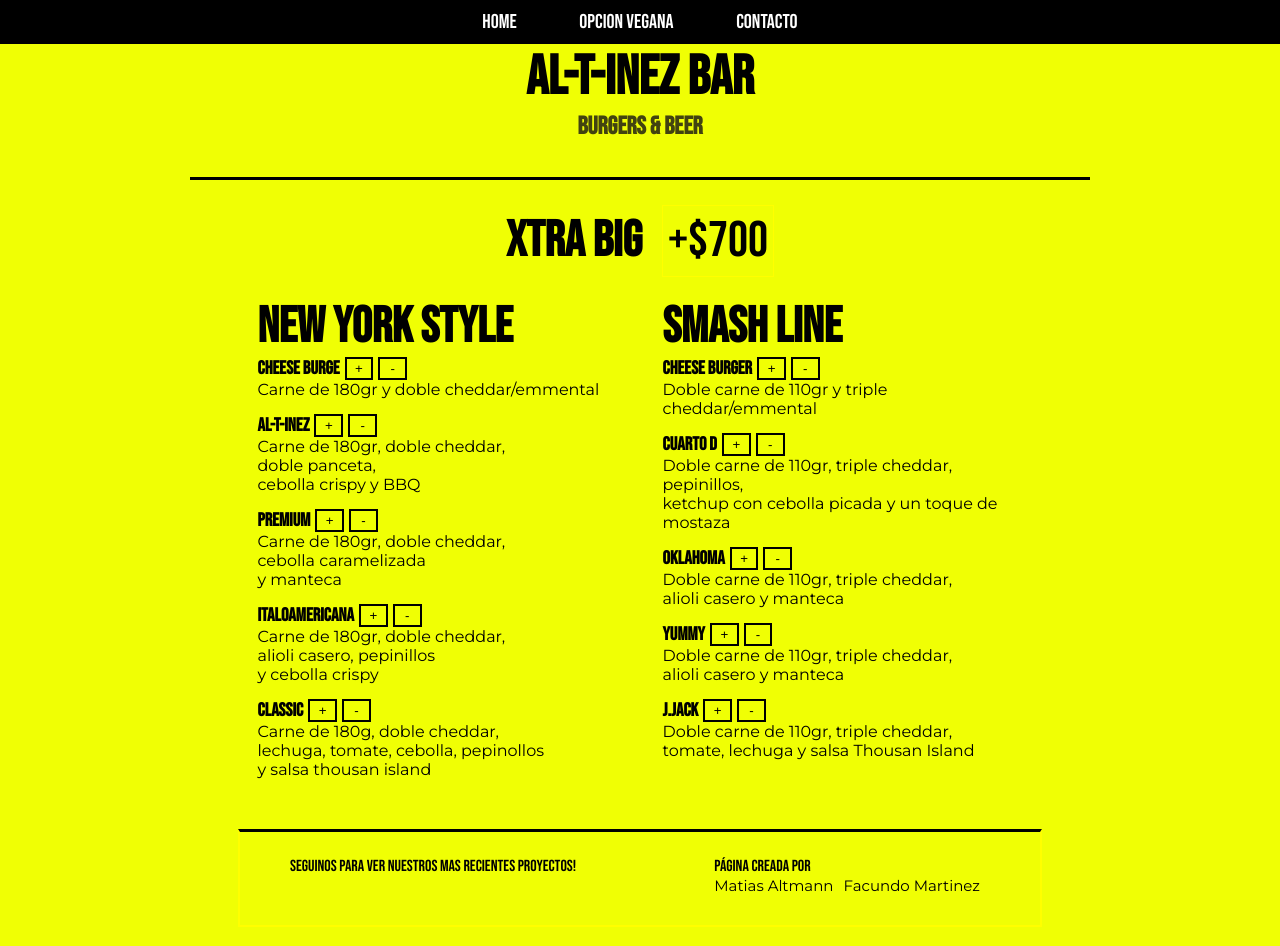
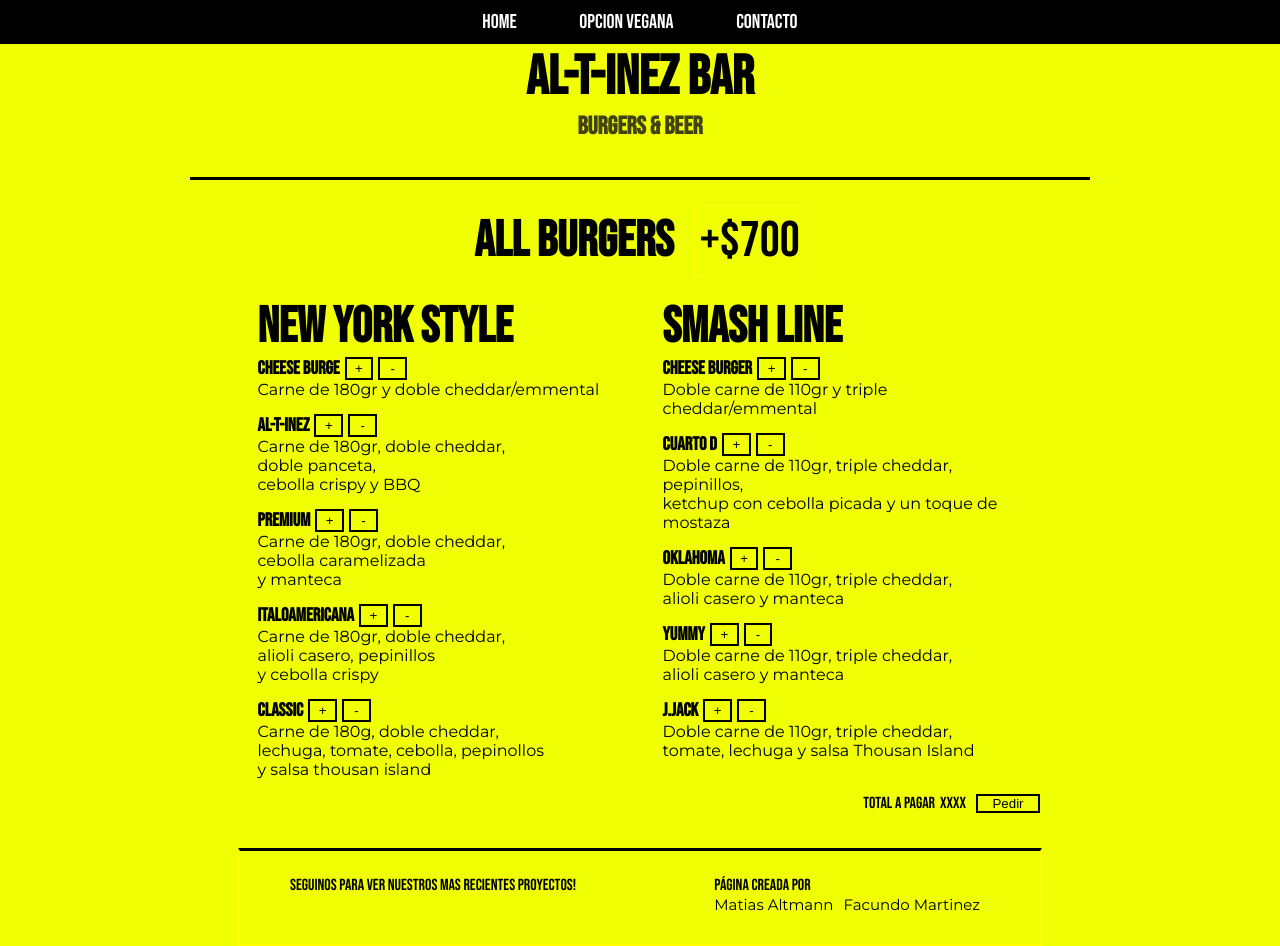
Before and after one commit to Facunchos/ChallengeMenuResto, a plain HTML site: page burgers.html in a window 1280 px wide. Drawn offline with Linux system fonts and the light colour scheme; a web font is replaced by a local one.

Commit message:
actualizado

```diff
--- a/burgers.html
+++ b/burgers.html
@@ -32,7 +32,7 @@
 
     <main class="content">
         <div class="titulo-menu">
-            <h2>Xtra BIG</h2>
+            <h2>ALL BURGERS</h2>
             <p class="precio">+$700</p>
         </div>
         <section class="upperMain">
@@ -147,6 +147,12 @@
                 </article>
             </div>
         </section>
+        <div id="resumen_pago">
+            <p>Total a pagar</p>
+            <p>XXXX</p>
+            <input type="submit" value="Pedir">
+        </div>
+
     </main>
 
     <footer>
--- a/style.css
+++ b/style.css
@@ -278,7 +278,7 @@ h2 a {
     display: flex;
 }
 
-.tituloComida input {
+.tituloComida input, #resumen_pago input {
     width: 8%;
     margin-left: 5px;
     background-color: transparent;
@@ -289,3 +289,17 @@ h2 a {
 .tituloComida input:hover{
     border:3px solid black;
 }
+
+#resumen_pago {
+    display: flex;
+    justify-content: end;
+}
+
+#resumen_pago p {
+    margin-right: 5px;
+}
+
+#resumen_pago input:hover {
+    background-color: black;
+    color:white;
+}
```
Also changed, not shown: index.html (+2 -0 lines).
